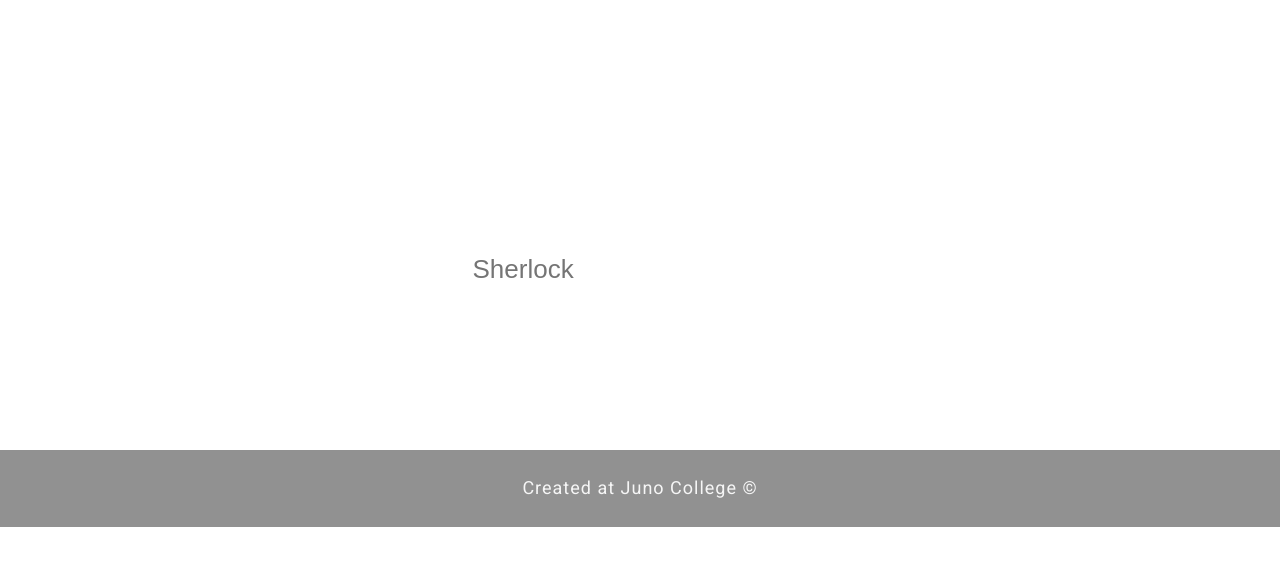
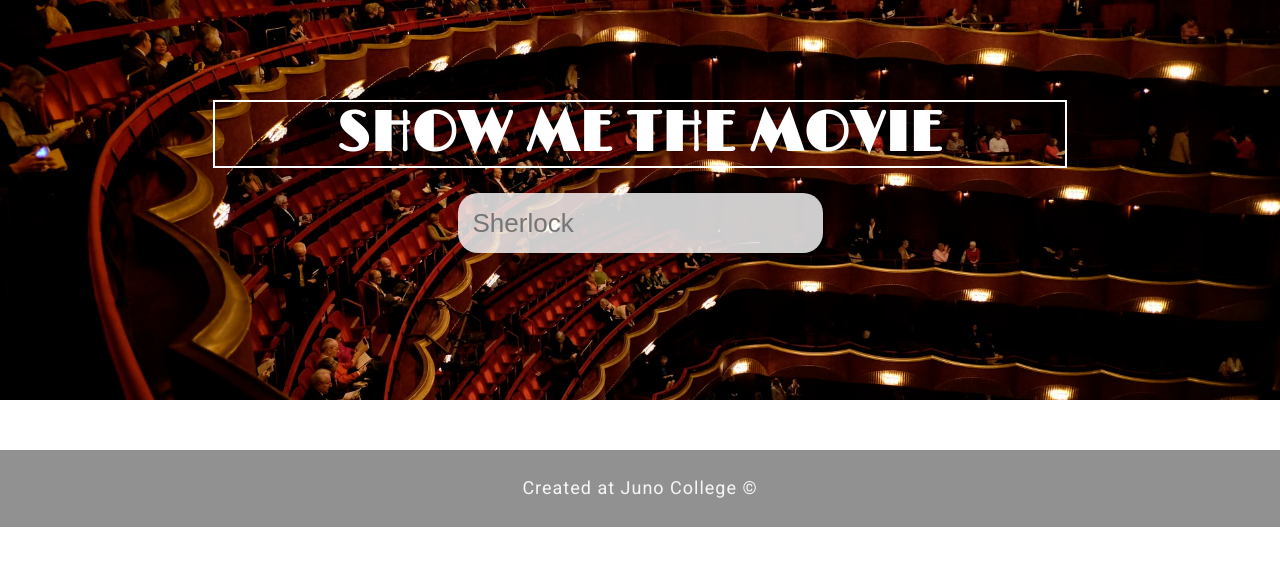
Before and after one commit to sssulp/andre-shotwell-project2, a plain HTML site: page index.html in a window 1280 px wide. Drawn offline with nearby package versions, Linux system fonts and the light colour scheme.

Commit message:
Add files via upload

```diff
--- a/styles/style.css
+++ b/styles/style.css
@@ -222,6 +222,9 @@ h1 {
   text-transform: uppercase;
   font-size: 3.5rem;
   letter-spacing: 1px;
+  border: 2px white solid;
+  margin: 0 auto;
+  width: 850px;
 }
 
 h3, p {
@@ -230,7 +233,7 @@ h3, p {
 
 /* header styles */
 header {
-  background-image: url("../../project02/assets/theater1.jpg");
+  background-image: url("../styles/assets/theater1.jpg");
   background-size: cover;
   background-position: center;
   height: 50vh;
@@ -255,12 +258,13 @@ header {
 
 /* form styles */
 input {
-  background-color: white;
+  background-color: rgba(255, 255, 255, 0.8);
   border: none;
   border-radius: 20px;
   padding: 5px 15px 5px 15px;
   height: 50px;
   font-size: 26px;
+  margin-top: 25px;
 }
 
 ul {
```
